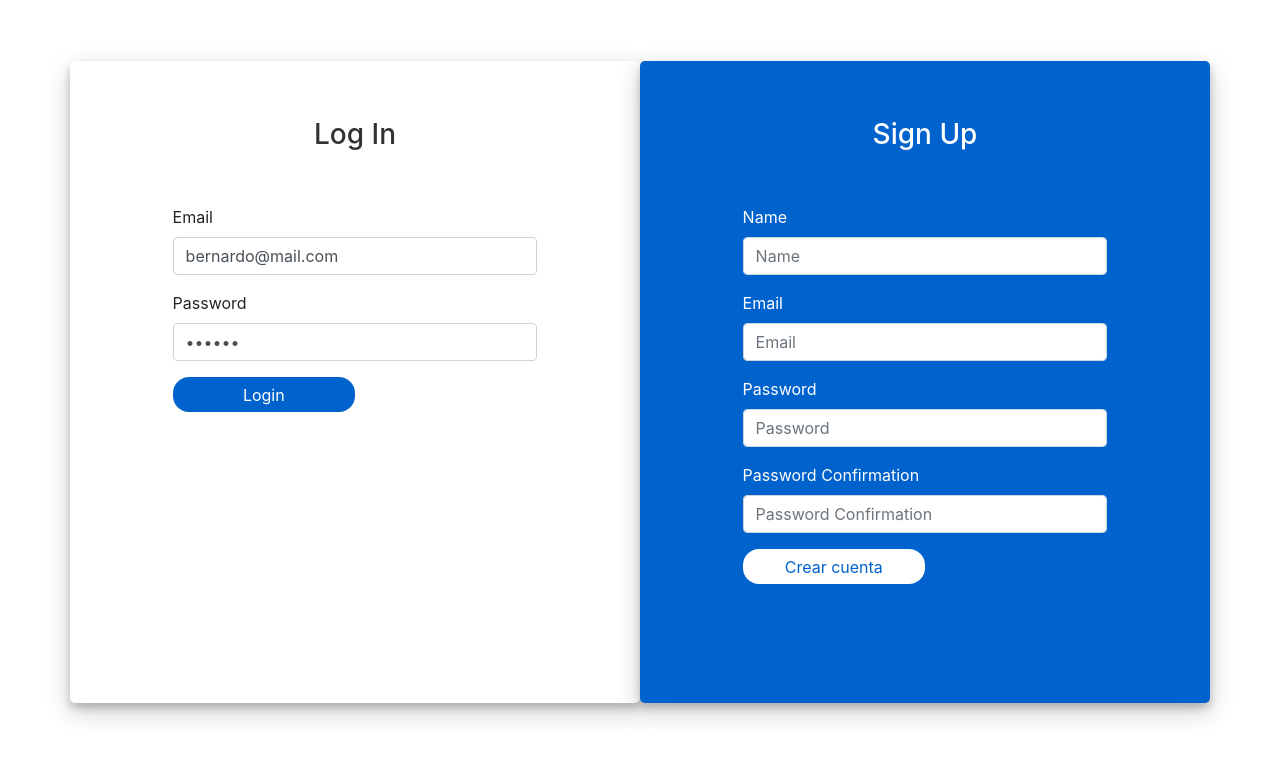
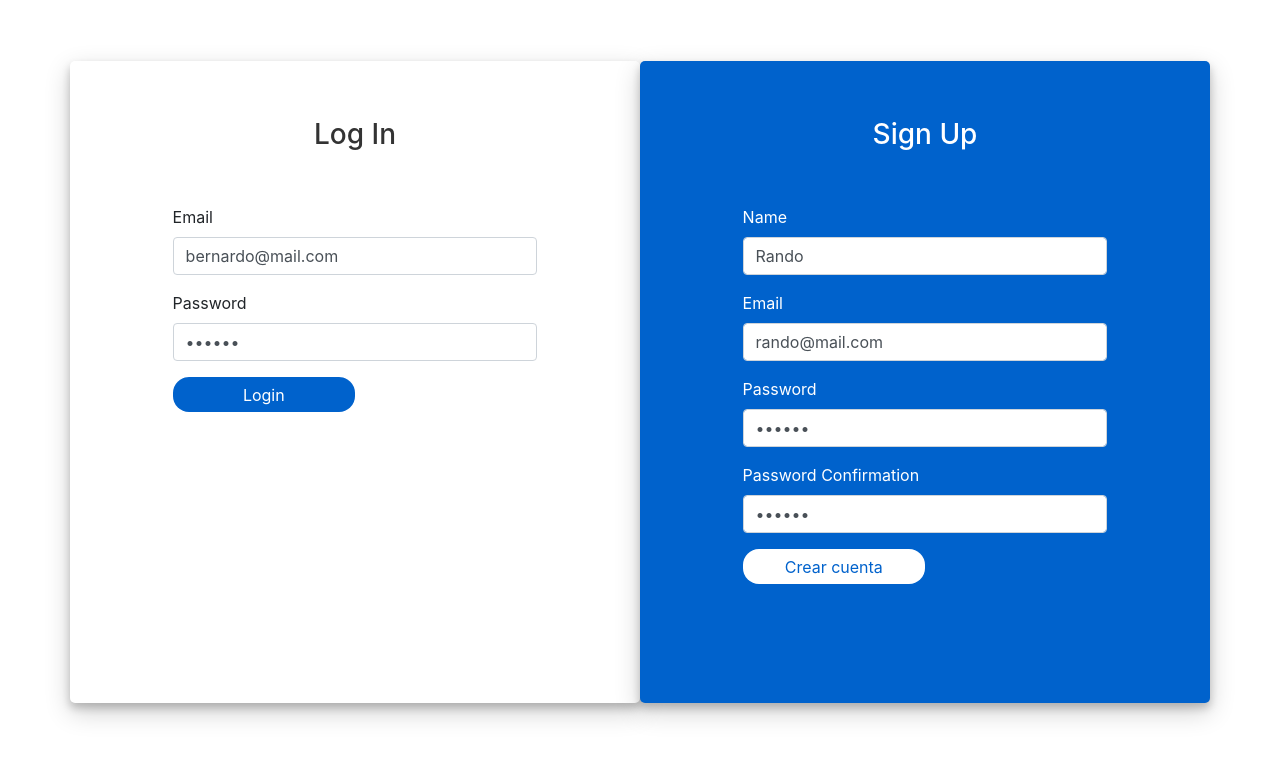
Before and after one commit to bernardogarza/calendar-react-app, a React (Create React App) app: page /login in a window 1280 px wide. Shown: the part 131-890 px from the top of the page. Built offline with nearby package versions, Linux system fonts and the light colour scheme; no server answers.

Commit message:
Added password validation for SignUp form

```diff
--- a/src/actions/auth.js
+++ b/src/actions/auth.js
@@ -1,3 +1,4 @@
+import Swal from 'sweetalert2';
 import { fetchWithoutToken } from '../helpers/fetch';
 import { types } from '../types/types';
 
@@ -15,6 +16,8 @@ export const startLogin = (email, password) => {
           name: body.name,
         }),
       );
+    } else {
+      Swal.fire('Error', body.msg, 'error');
     }
   };
 };
--- a/src/components/LoginScreen/LoginScreen.jsx
+++ b/src/components/LoginScreen/LoginScreen.jsx
@@ -1,4 +1,5 @@
 import { useDispatch } from 'react-redux';
+import Swal from 'sweetalert2';
 import { startLogin } from '../../actions/auth';
 import { useForm } from '../../hooks/useForm';
 import './LoginScreen.css';
@@ -11,11 +12,29 @@ const LoginScreen = () => {
 
   const { loginEmail, loginPassword } = formLoginValues;
 
+  const [formSignUpValues, handleSignUpInputChange] = useForm({
+    signupName: 'Rando',
+    signupEmail: 'rando@mail.com',
+    signupPassword1: '123456',
+    signupPassword2: '123456',
+  });
+
+  const { signupName, signupEmail, signupPassword1, signupPassword2 } = formSignUpValues;
+
   const dispatch = useDispatch();
 
   const handleLogin = (e) => {
     e.preventDefault();
     dispatch(startLogin(loginEmail, loginPassword));
+  };
+
+  const handleSignUp = (e) => {
+    e.preventDefault();
+
+    if (signupPassword1 !== signupPassword2) {
+      return Swal.fire('Error', "Passwords doesn't match", 'error');
+    }
+    // dispatch(startLogin(loginEmail, loginPassword));
   };
 
   return (
@@ -59,20 +78,41 @@ const LoginScreen = () => {
           <div className="col-md-6 login-form-2">
             <h3>Sign Up</h3>
 
-            <form>
+            <form onSubmit={handleSignUp}>
               <div className="form-group">
                 <label className="signup-label">Name</label>
-                <input type="text" className="form-control" placeholder="Name" />
+                <input
+                  type="text"
+                  className="form-control"
+                  placeholder="Name"
+                  name="signupName"
+                  value={signupName}
+                  onChange={handleSignUpInputChange}
+                />
               </div>
 
               <div className="form-group">
                 <label className="signup-label">Email</label>
-                <input type="email" className="form-control" placeholder="Email" />
+                <input
+                  type="email"
+                  className="form-control"
+                  placeholder="Email"
+                  name="signupEmail"
+                  value={signupEmail}
+                  onChange={handleSignUpInputChange}
+                />
               </div>
 
               <div className="form-group">
                 <label className="signup-label">Password</label>
-                <input type="password" className="form-control" placeholder="Password" />
+                <input
+                  type="password"
+                  className="form-control"
+                  placeholder="Password"
+                  name="signupPassword1"
+                  value={signupPassword1}
+                  onChange={handleSignUpInputChange}
+                />
               </div>
 
               <div className="form-group">
@@ -81,6 +121,9 @@ const LoginScreen = () => {
                   type="password"
                   className="form-control"
                   placeholder="Password Confirmation"
+                  name="signupPassword2"
+                  value={signupPassword2}
+                  onChange={handleSignUpInputChange}
                 />
               </div>
 
```
